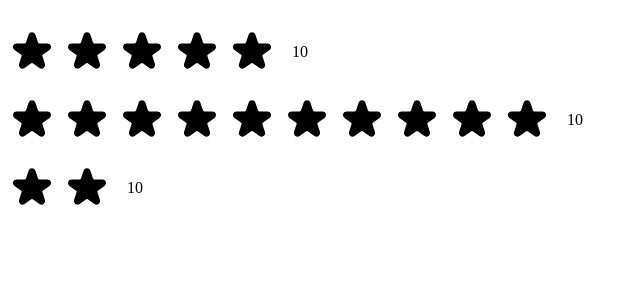
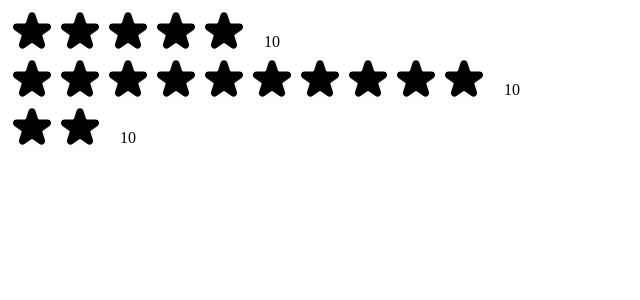
Before and after one commit to irabruce10/usepopcorn, a React (Create React App) app: page / in a window 1280 px wide. Shown: the top 300 px of the page, without its empty margins (0-640 px from the left). Built offline with nearby package versions, Linux system fonts and the light colour scheme.

Commit message:
star rating

```diff
--- a/src/StartRating.js
+++ b/src/StartRating.js
@@ -6,8 +6,6 @@ const containerStyle = {
 };
 const starContainerStyle = {
   display: "flex",
-  gap: "7px",
-  marginTop: "20px",
 };
 const textStyle = {
   lineHeigh: "1",
```
